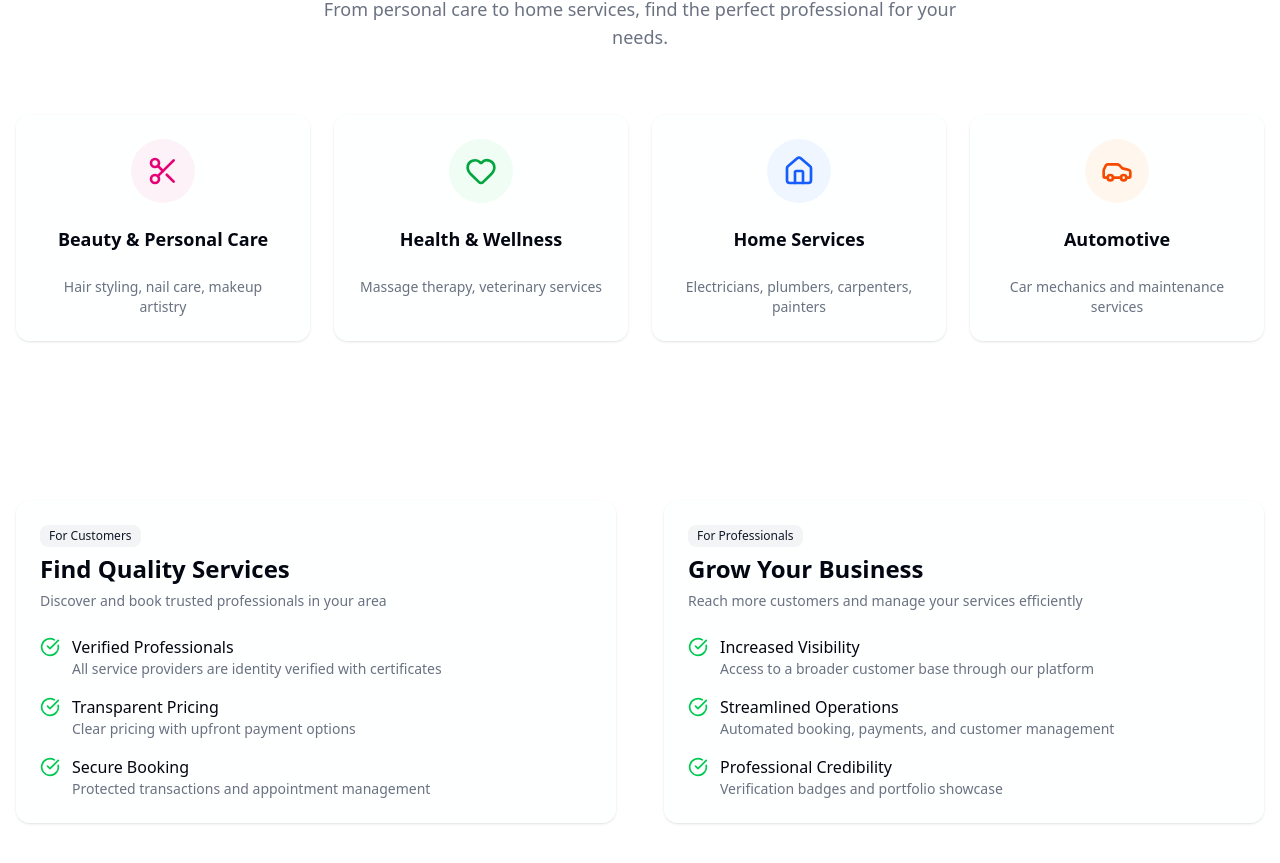
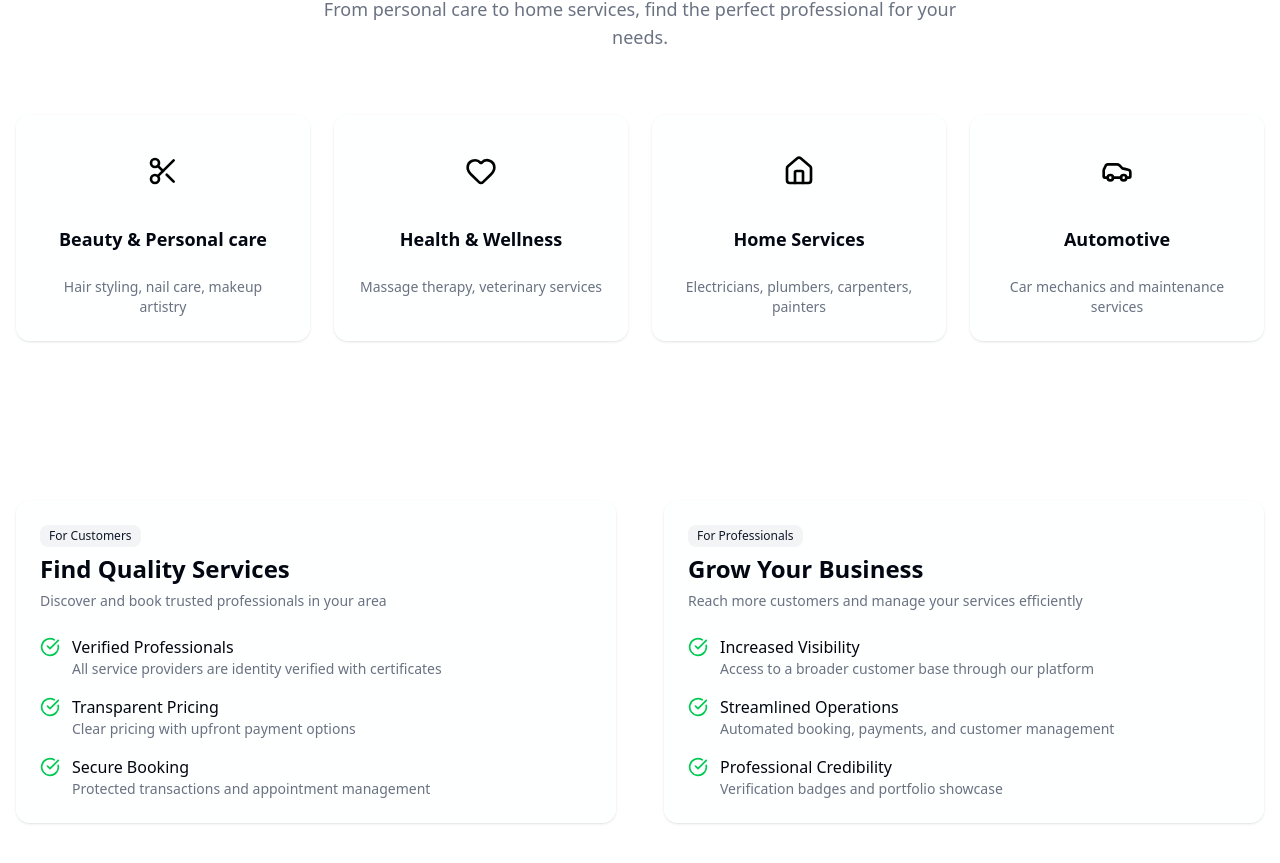
Before and after one commit to azubuike-nnamdi/eserveOne-web, a Next.js app: page / in a window 1280 px wide. Shown: the part 1631-2494 px from the top of the page. Built offline with nearby package versions, Linux system fonts and the light colour scheme.

Commit message:
chore: remove color from the service categories :zap:

```diff
--- a/data/index.ts
+++ b/data/index.ts
@@ -37,27 +37,27 @@ const features = [
 const serviceCategories = [
   {
     icon: Scissors,
-    title: "Beauty & Personal Care",
+    title: "Beauty & Personal care",
     description: "Hair styling, nail care, makeup artistry",
-    color: "bg-pink-50 text-pink-600"
+    color: " text-black"
   },
   {
     icon: Heart,
     title: "Health & Wellness",
     description: "Massage therapy, veterinary services",
-    color: "bg-green-50 text-green-600"
+    color: " text-black"
   },
   {
     icon: Home,
     title: "Home Services",
     description: "Electricians, plumbers, carpenters, painters",
-    color: "bg-blue-50 text-blue-600"
+    color: " text-black"
   },
   {
     icon: Car,
     title: "Automotive",
     description: "Car mechanics and maintenance services",
-    color: "bg-orange-50 text-orange-600"
+    color: " text-black"
   }
 ];
 
```
Also changed, not shown: 1 other file (tests, documents, lock files or other folders).
